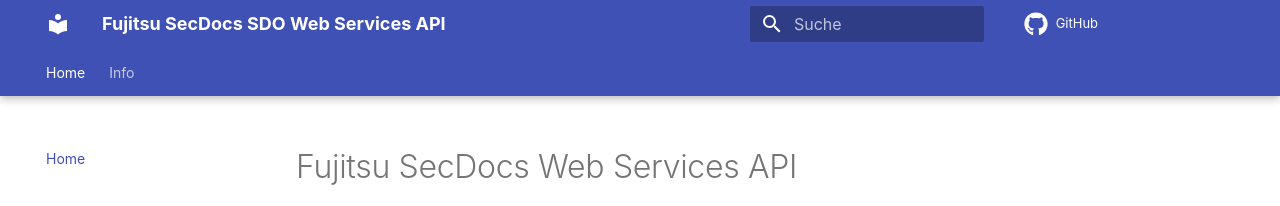
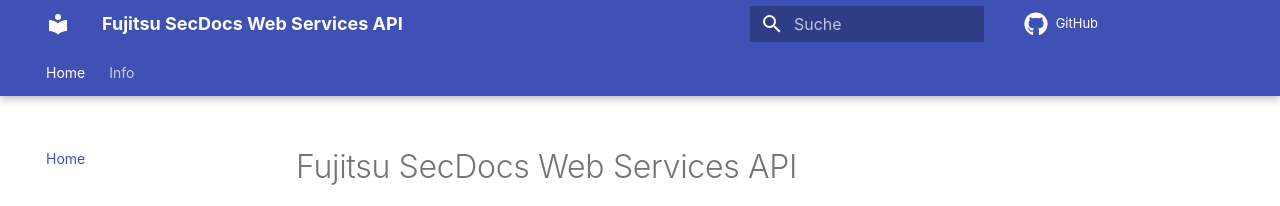
Before and after one commit to fujitsu-dsps/secdocs, an MkDocs documentation site: the page built from docs-src/index.md, in a window 1280 px wide. Shown: the top 206 px of the page. Built offline with MkDocs 1.6.1 and Material for MkDocs 9.7.7, drawn with Linux system fonts in a browser that asks for light colours; comment, search, counter and statistics services are not loaded.

```diff
--- a/mkdocs.yml
+++ b/mkdocs.yml
@@ -1,6 +1,6 @@
-site_name: Fujitsu SecDocs SDO Web Services API
+site_name: Fujitsu SecDocs Web Services API
 site_url: https://fujitsu-dsps.github.io/secdocs/
-site_description: Fujitsu SecDocs SDO Web Services API
+site_description: Fujitsu SecDocs Web Services API
 site_author: SecDocs Team
 
 repo_name: GitHub
```
